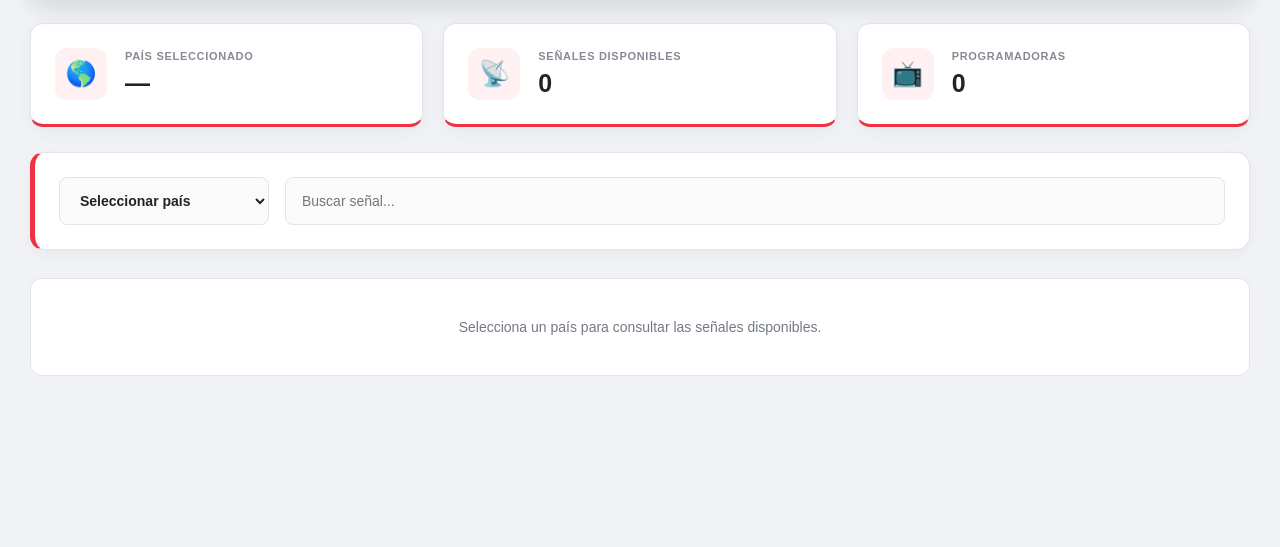
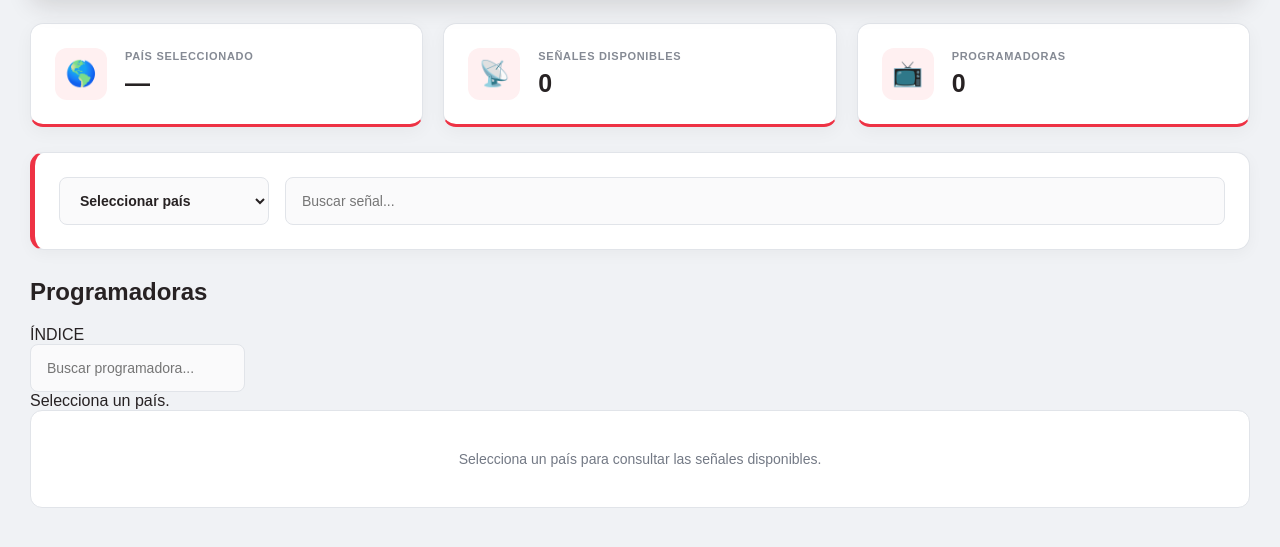
Before and after one commit to televvdsoporte/Parametros_satelitales, a plain HTML site: page index.html in a window 1280 px wide. Shown: the part 247-794 px from the top of the page. Drawn offline with Linux system fonts and the light colour scheme.

Commit message:
Update index.html

```diff
--- a/index.html
+++ b/index.html
@@ -7,7 +7,6 @@
     <title>Parámetros Satelitales</title>
 
     <link rel="stylesheet" href="css/estilos.css">
-
 </head>
 
 <body>
@@ -40,7 +39,7 @@
         </div>
     </header>
 
-        <!-- INDICADORES DEL SISTEMA -->
+    <!-- INDICADORES -->
     <section class="indicadores">
 
         <div class="tarjeta-indicador">
@@ -69,6 +68,7 @@
 
     </section>
 
+    <!-- BÚSQUEDA -->
     <div class="busqueda">
 
         <select id="pais">
@@ -84,10 +84,41 @@
 
     </div>
 
-    <div id="resultados">
+    <!-- DISTRIBUCIÓN PRINCIPAL -->
+    <div class="distribucion">
+
+        <!-- MENÚ LATERAL -->
+        <aside id="indice-programadoras" class="indice-programadoras">
+
+            <div class="indice-cabecera">
+                <h2>Programadoras</h2>
+                <span>ÍNDICE</span>
+            </div>
+
+            <input
+                type="text"
+                id="buscar-programadora"
+                placeholder="Buscar programadora..."
+                disabled
+            >
+
+            <div id="lista-programadoras">
+                <div class="indice-vacio">
+                    Selecciona un país.
+                </div>
+            </div>
+
+        </aside>
+
+        <!-- TABLAS -->
+        <main id="resultados">
+
             <div class="mensaje">
                 Selecciona un país para consultar las señales disponibles.
             </div>
+
+        </main>
+
     </div>
 
 </div>
```
Lines whose indentation alone changed are shown as unchanged.
